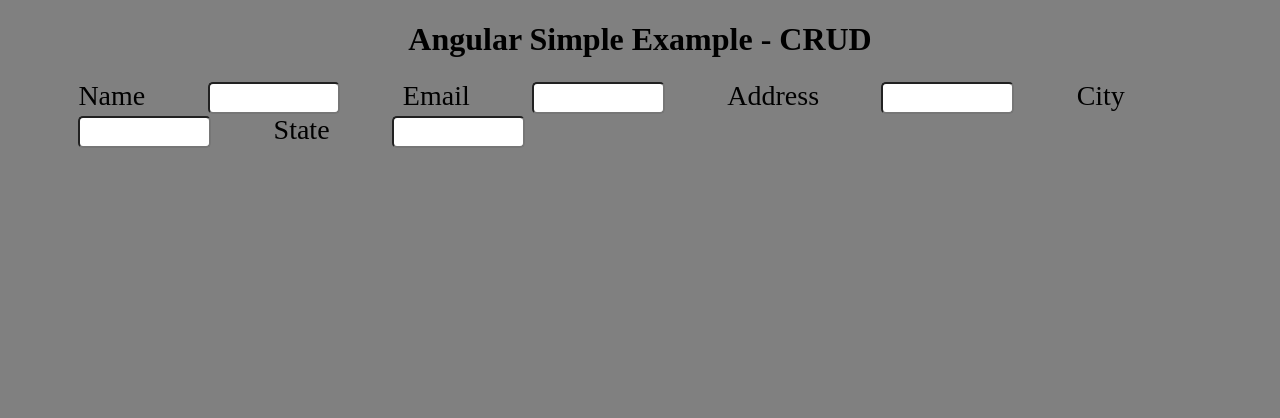
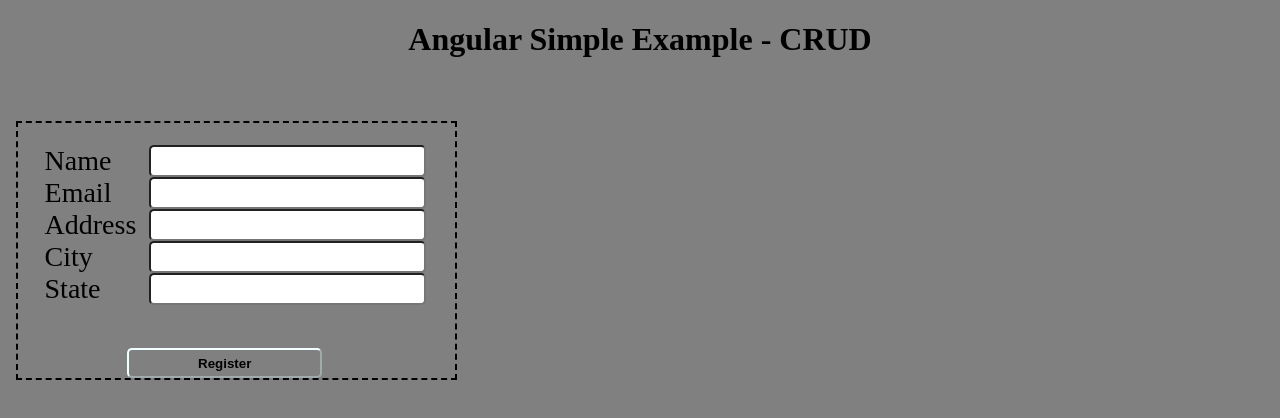
Before and after one commit to AdrianoEdu/Angular_Example, an Angular app: page / in a window 1280 px wide. Shown: the top 418 px of the page. Built offline with nearby package versions, Linux system fonts and the light colour scheme.

Commit message:
[ADD]: Add new properties in css and create new div.

```diff
--- a/src/app/app.component.css
+++ b/src/app/app.component.css
@@ -9,11 +9,10 @@
 .label-properties{
     font-size: 28px;
     margin-left: 5%;
-    margin-top: 2%;
 }
 
 .input-properties{
-    width: 10%;
+    width: 90%;
     margin-left: 5%;
     font-size: 22px;
     border-radius: 5px;
@@ -24,5 +23,31 @@
 }
 
 .div-grid{
+    width: 35%;
     display: grid;
+    margin-top: 5%;
+    border-style: dashed;
+    border-width: 2px;
 }
+
+.div-inline-grid{
+    display: inline-grid;
+    grid-template-columns: auto auto;
+    margin: 5%;
+
+}
+
+.input-properties-button{
+    margin-left: 25%;
+    margin-top: 5%;
+
+    width: 195px;
+    height: 30px;
+
+    border-radius: 5px;
+    border-color: azure;
+    background-color: gray;
+
+    color: black;
+    font-weight: bold;
+}
--- a/src/app/app.component.html
+++ b/src/app/app.component.html
@@ -1,15 +1,19 @@
 <!DOCTYPE html>
 <html lang="en">
+
 <head>
   <meta charset="UTF-8">
   <meta http-equiv="X-UA-Compatible" content="IE=edge">
   <meta name="viewport" content="width=device-width, initial-scale=1.0">
   <title>Document</title>
 </head>
+
 <body class="body-background">
-    <h1 class="h-centralize">Angular Simple Example - CRUD</h1>
+  <h1 class="h-centralize">Angular Simple Example - CRUD</h1>
 
-    <div class="div-inline">
+
+  <div class="div-grid">
+    <div class="div-inline-grid">
       <label class="label-properties" for="name">Name</label>
       <input class="input-properties" [(ngModel)]="user.name">
       <label class="label-properties" for="email">Email</label>
@@ -21,9 +25,10 @@
       <label class="label-properties" for="state">State</label>
       <input class="input-properties" [(ngModel)]="user.state">
     </div>
-
-
+    <input type="button" class="input-properties-button" value="Register">
+  </div>
 
 
 </body>
+
 </html>
```
